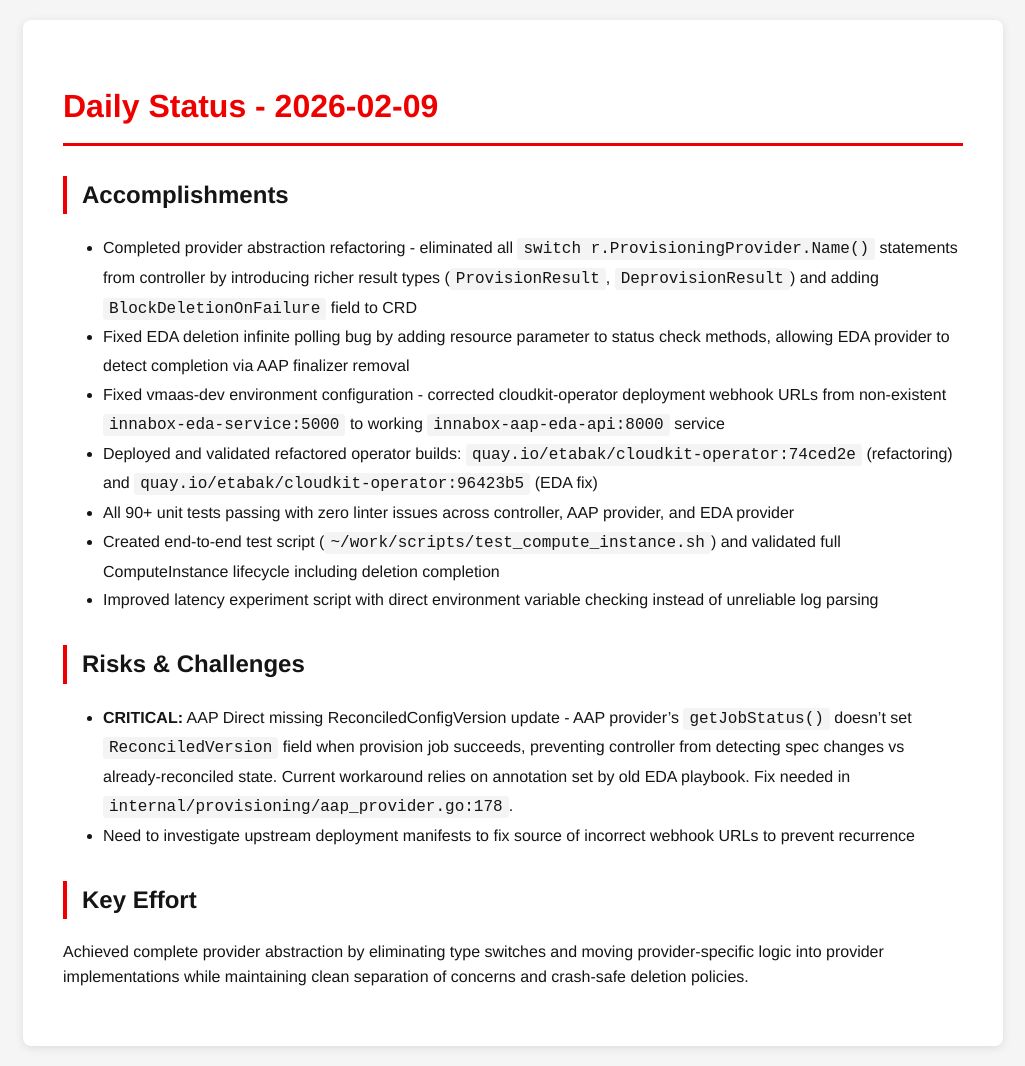
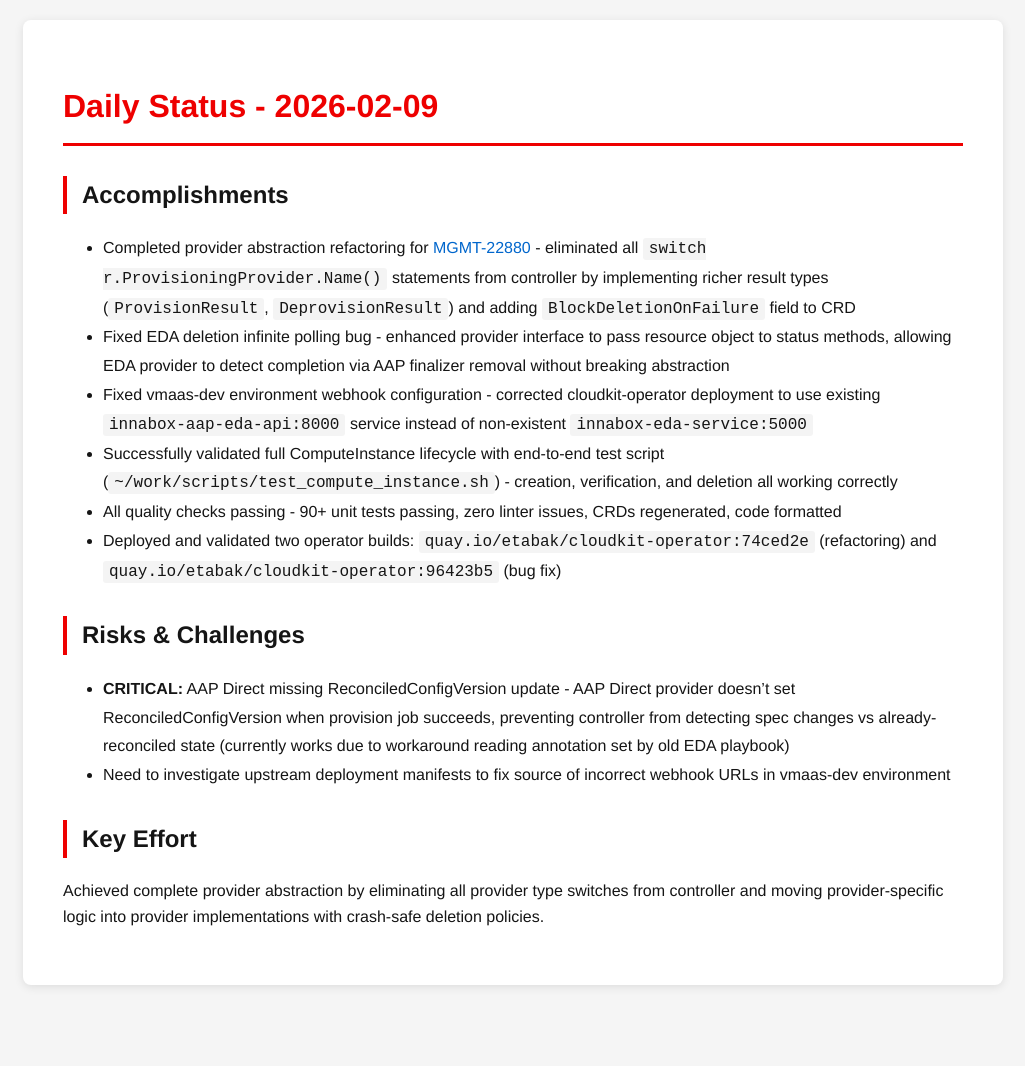
Before and after one commit to tzvatot/daily-status, a Jekyll site: the page built from 2026-02-09.md, in a window 1280 px wide. Shown: the whole page, without its empty margins (127-1152 px from the left). Built offline with Jekyll 4.4.1, drawn with Linux system fonts in a browser that asks for light colours; after the commit the page ends 1005 px from its top, so only the background shows below that.

Commit message:
Daily status update - 2026-02-09

```diff
--- a/2026-02-09.md
+++ b/2026-02-09.md
@@ -7,17 +7,16 @@ date: 2026-02-09
 # Daily Status - 2026-02-09
 
 ## Accomplishments
-- Completed provider abstraction refactoring - eliminated all `switch r.ProvisioningProvider.Name()` statements from controller by introducing richer result types (`ProvisionResult`, `DeprovisionResult`) and adding `BlockDeletionOnFailure` field to CRD
-- Fixed EDA deletion infinite polling bug by adding resource parameter to status check methods, allowing EDA provider to detect completion via AAP finalizer removal
-- Fixed vmaas-dev environment configuration - corrected cloudkit-operator deployment webhook URLs from non-existent `innabox-eda-service:5000` to working `innabox-aap-eda-api:8000` service
-- Deployed and validated refactored operator builds: `quay.io/etabak/cloudkit-operator:74ced2e` (refactoring) and `quay.io/etabak/cloudkit-operator:96423b5` (EDA fix)
-- All 90+ unit tests passing with zero linter issues across controller, AAP provider, and EDA provider
-- Created end-to-end test script (`~/work/scripts/test_compute_instance.sh`) and validated full ComputeInstance lifecycle including deletion completion
-- Improved latency experiment script with direct environment variable checking instead of unreliable log parsing
+- Completed provider abstraction refactoring for [MGMT-22880](https://issues.redhat.com/browse/MGMT-22880) - eliminated all `switch r.ProvisioningProvider.Name()` statements from controller by implementing richer result types (`ProvisionResult`, `DeprovisionResult`) and adding `BlockDeletionOnFailure` field to CRD
+- Fixed EDA deletion infinite polling bug - enhanced provider interface to pass resource object to status methods, allowing EDA provider to detect completion via AAP finalizer removal without breaking abstraction
+- Fixed vmaas-dev environment webhook configuration - corrected cloudkit-operator deployment to use existing `innabox-aap-eda-api:8000` service instead of non-existent `innabox-eda-service:5000`
+- Successfully validated full ComputeInstance lifecycle with end-to-end test script (`~/work/scripts/test_compute_instance.sh`) - creation, verification, and deletion all working correctly
+- All quality checks passing - 90+ unit tests passing, zero linter issues, CRDs regenerated, code formatted
+- Deployed and validated two operator builds: `quay.io/etabak/cloudkit-operator:74ced2e` (refactoring) and `quay.io/etabak/cloudkit-operator:96423b5` (bug fix)
 
 ## Risks & Challenges
-- **CRITICAL:** AAP Direct missing ReconciledConfigVersion update - AAP provider's `getJobStatus()` doesn't set `ReconciledVersion` field when provision job succeeds, preventing controller from detecting spec changes vs already-reconciled state. Current workaround relies on annotation set by old EDA playbook. Fix needed in `internal/provisioning/aap_provider.go:178`.
-- Need to investigate upstream deployment manifests to fix source of incorrect webhook URLs to prevent recurrence
+- **CRITICAL:** AAP Direct missing ReconciledConfigVersion update - AAP Direct provider doesn't set ReconciledConfigVersion when provision job succeeds, preventing controller from detecting spec changes vs already-reconciled state (currently works due to workaround reading annotation set by old EDA playbook)
+- Need to investigate upstream deployment manifests to fix source of incorrect webhook URLs in vmaas-dev environment
 
 ## Key Effort
-Achieved complete provider abstraction by eliminating type switches and moving provider-specific logic into provider implementations while maintaining clean separation of concerns and crash-safe deletion policies.
+Achieved complete provider abstraction by eliminating all provider type switches from controller and moving provider-specific logic into provider implementations with crash-safe deletion policies.
```
